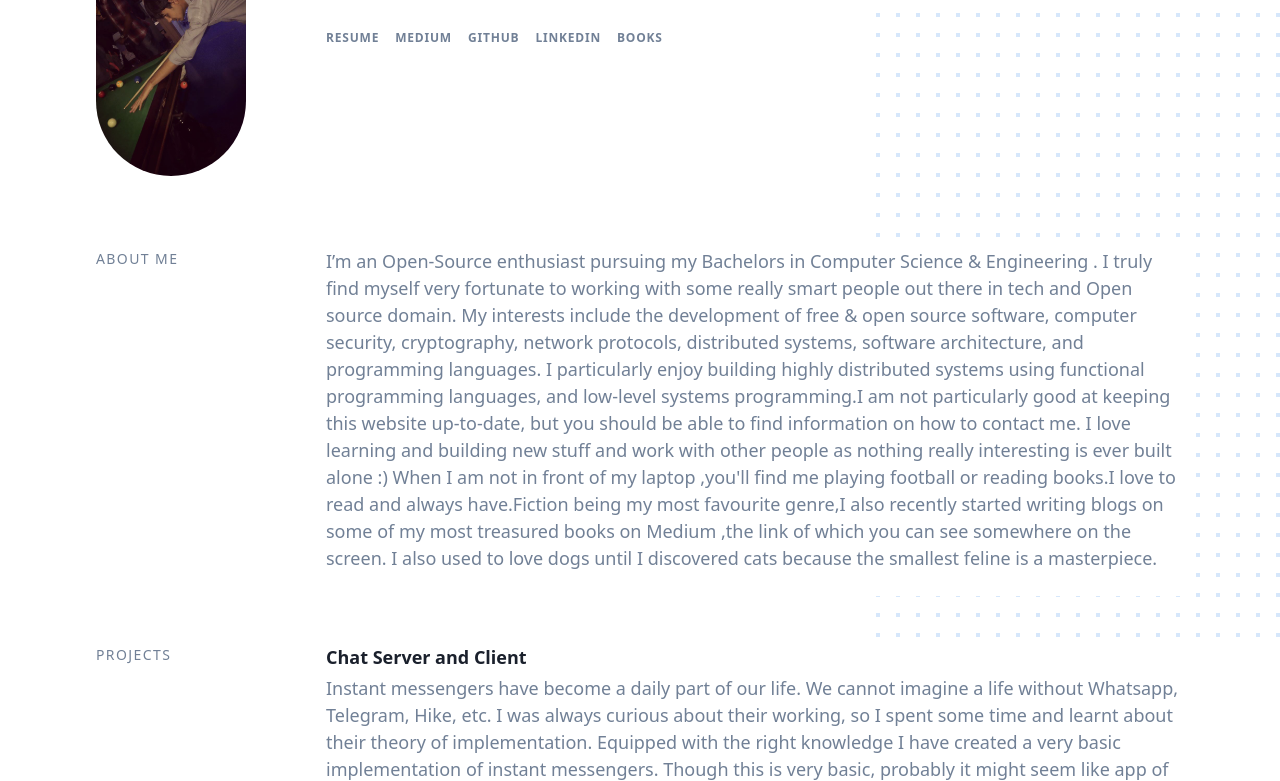
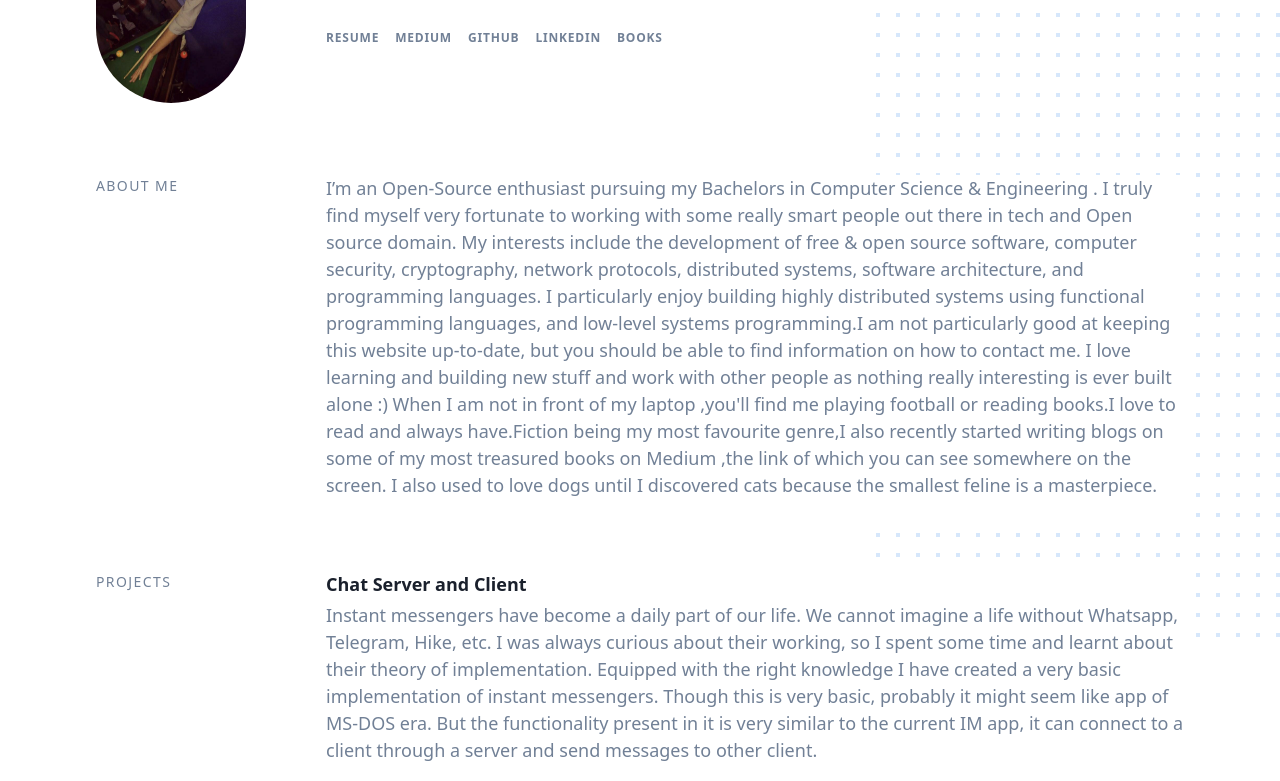
Before and after one commit to tejalpalwankar/portfolio, a Gatsby site: page / in a window 1280 px wide. Shown: the part 187-968 px from the top of the page. Built offline with nearby package versions, Linux system fonts and the light colour scheme; Gatsby itself is replaced by a stand-in of ours; some packages are replaced by stand-ins of ours.

Commit message:
yet another lousy project update

```diff
--- a/src/components/header/index.jsx
+++ b/src/components/header/index.jsx
@@ -2,9 +2,10 @@ import { Link } from 'gatsby';
 import get from 'lodash/get';
 import React from 'react';
 
-import profileImg from '../../images/kushal_pool.jpg';
+import profileImg from '../../images/pool.jpg';
 
 const classes = {
+  width: '50px',
   wrapper: 'block mb-6 md:flex',
   imageWrapper: 'w-full max-w-150',
   image: 'rounded-full transform transition-all duration-150 hover:scale-105',
```
Also changed, not shown: src/images/kushal_pool1.jpg (added), src/images/pool.jpg (added).
